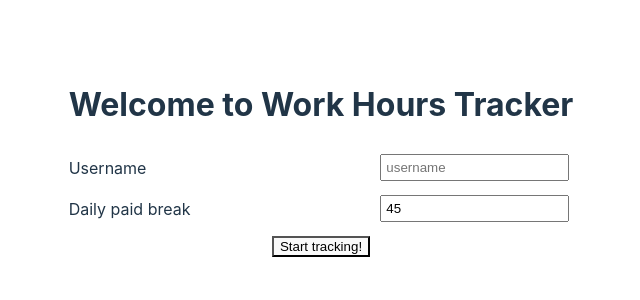
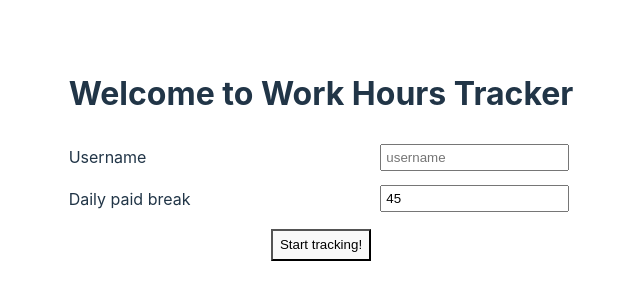
Before and after one commit to ldgit/work-hours-tracker, a Svelte app: page / in a window 1280 px wide. Shown: the part 242-542 px from the top of the page, without its empty margins (319-959 px from the left). Built offline with nearby package versions, Linux system fonts and the light colour scheme.

Commit message:
small button style tweak

```diff
--- a/src/ui/Button.svelte
+++ b/src/ui/Button.svelte
@@ -5,3 +5,10 @@
 <button {...rest}>
 	{@render children()}
 </button>
+
+<style>
+	button {
+		margin: 0.4rem;
+		padding: 0.4rem;
+	}
+</style>
```
